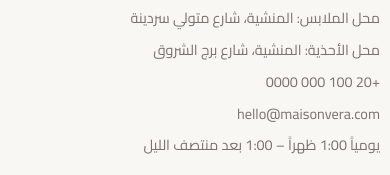
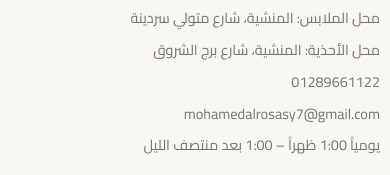
Before and after one commit to 01128567476/stock-store, a React (Vite) app: page /#/ in a window 390 px wide. Shown: the part 5400-5575 px from the top of the page. Built offline with nearby package versions, Linux system fonts and the light colour scheme.

Commit message:
Config: real store contact info (WhatsApp, email, phone)

```diff
--- a/src/config.js
+++ b/src/config.js
@@ -2,10 +2,9 @@ export const STORE = {
   name: 'STOCK STORE',
   tagline: 'Contemporary fashion, considered.',
   currency: 'EGP',
-  // Replace with your real WhatsApp number (country code, digits only)
-  whatsapp: '201000000000',
-  email: 'hello@maisonvera.com',
-  phone: '+20 100 000 0000',
+  whatsapp: '201289661122',
+  email: 'mohamedalrosasy7@gmail.com',
+  phone: '01289661122',
   address: 'المنشية، شارع متولي سردينة',
   stores: [
     { key: 'clothing', address: 'المنشية، شارع متولي سردينة' },
```
